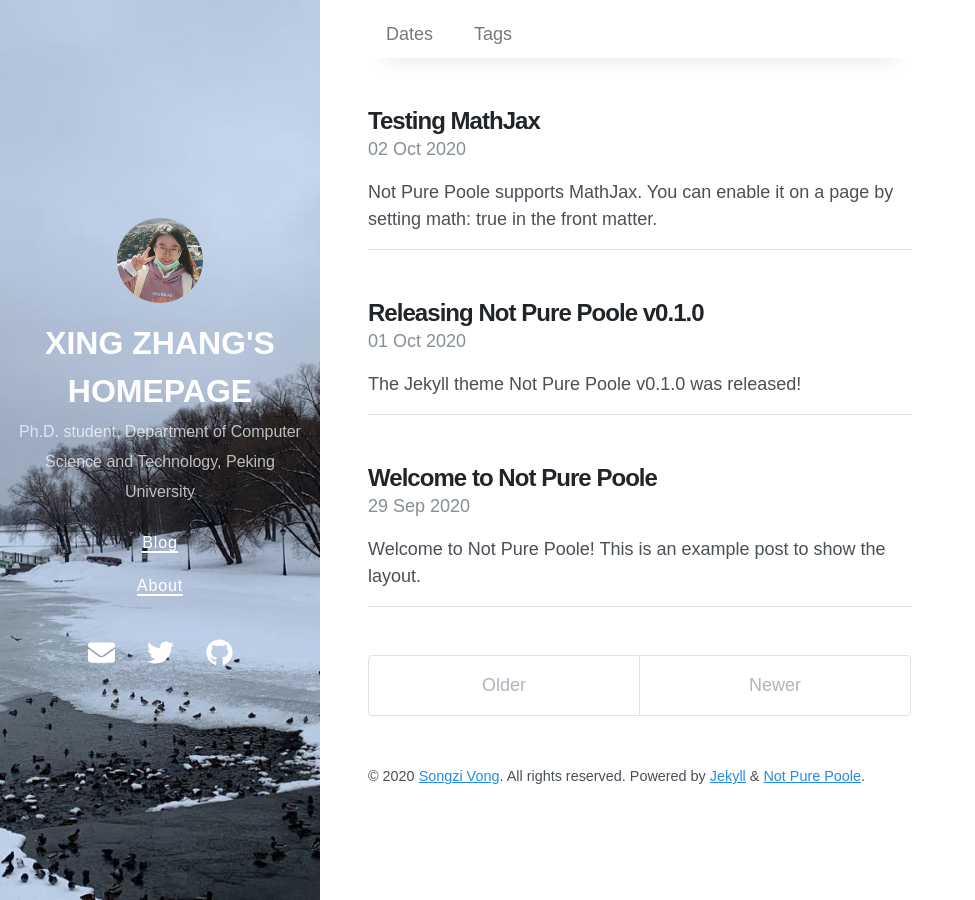
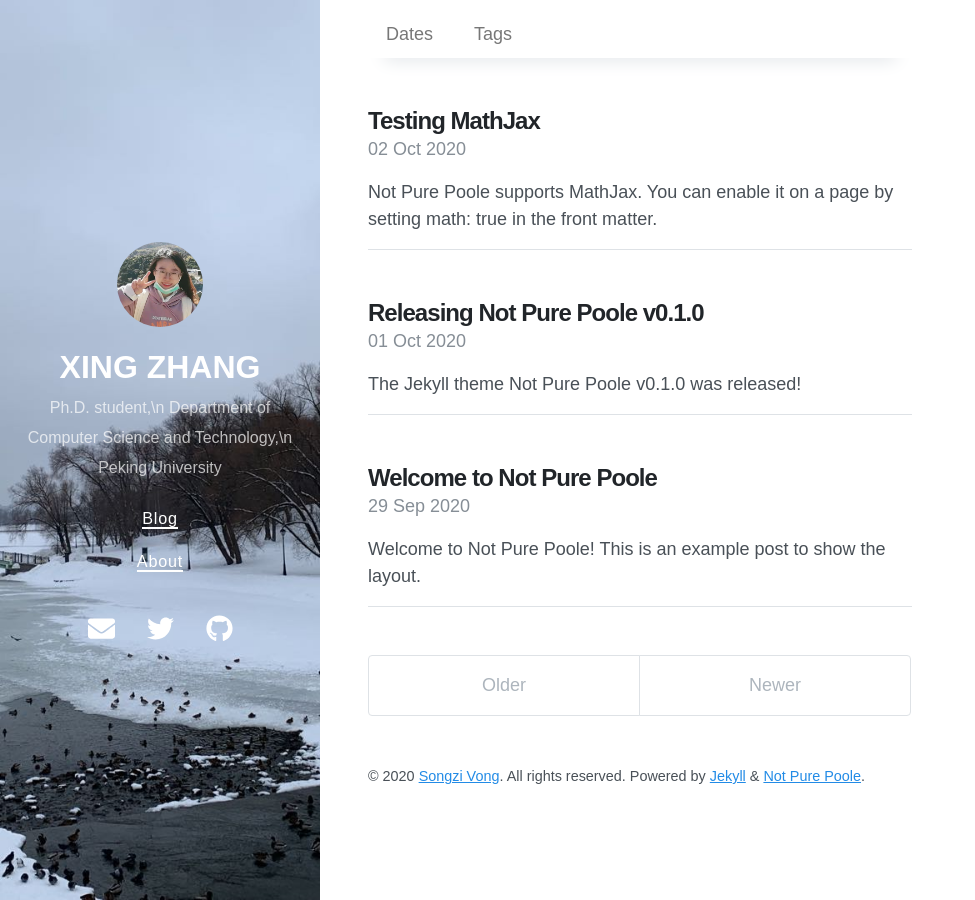
Before and after one commit to xingzhang-pku/homepage, a Jekyll site: the page built from index.html, in a window 1280 px wide. Shown: the whole page, without its empty margins (0-975 px from the left). Built offline with Jekyll 4.4.1, drawn with Linux system fonts in a browser that asks for light colours; nearby versions of some CDN libraries; the list of posts is cut into pages by our own code.

Commit message:
Update _config.yml

```diff
--- a/_config.yml
+++ b/_config.yml
@@ -1,6 +1,6 @@
 # Setup
-title: XING ZHANG'S HOMEPAGE
-description: Ph.D. student, Department of Computer Science and Technology, Peking University
+title: XING ZHANG
+description: Ph.D. student,\n Department of Computer Science and Technology,\n Peking University
 url: https://xingzhang-pku.github.io
 avatar: /avatar.jpeg
 paginate: 5
```
